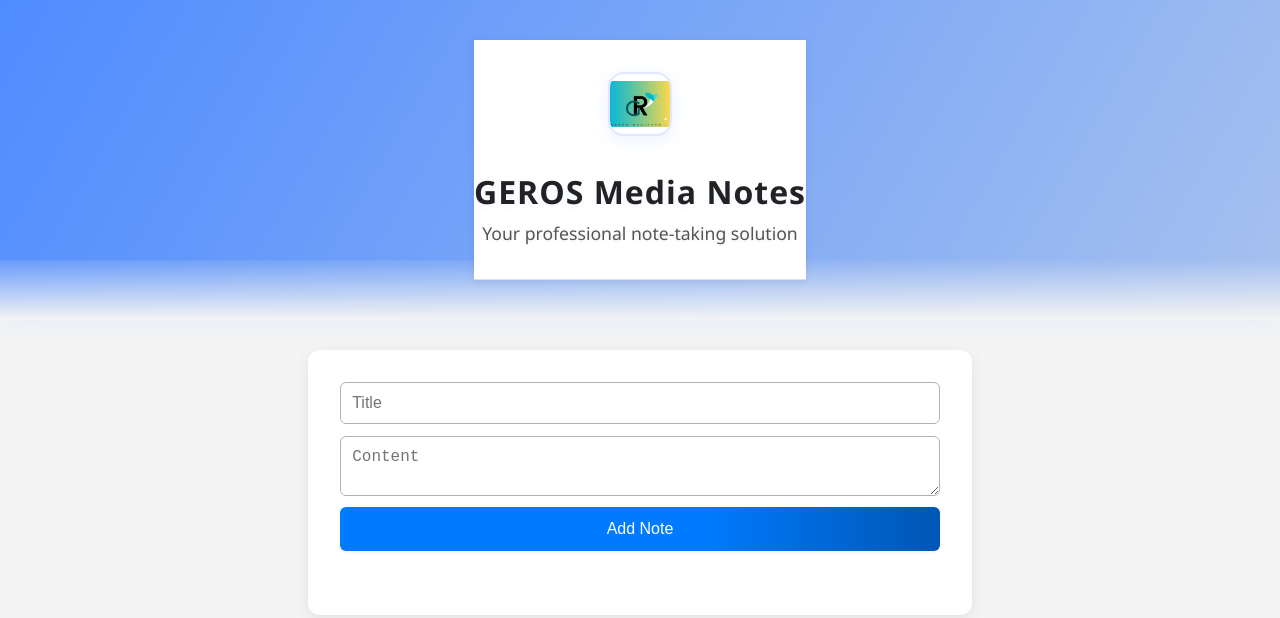
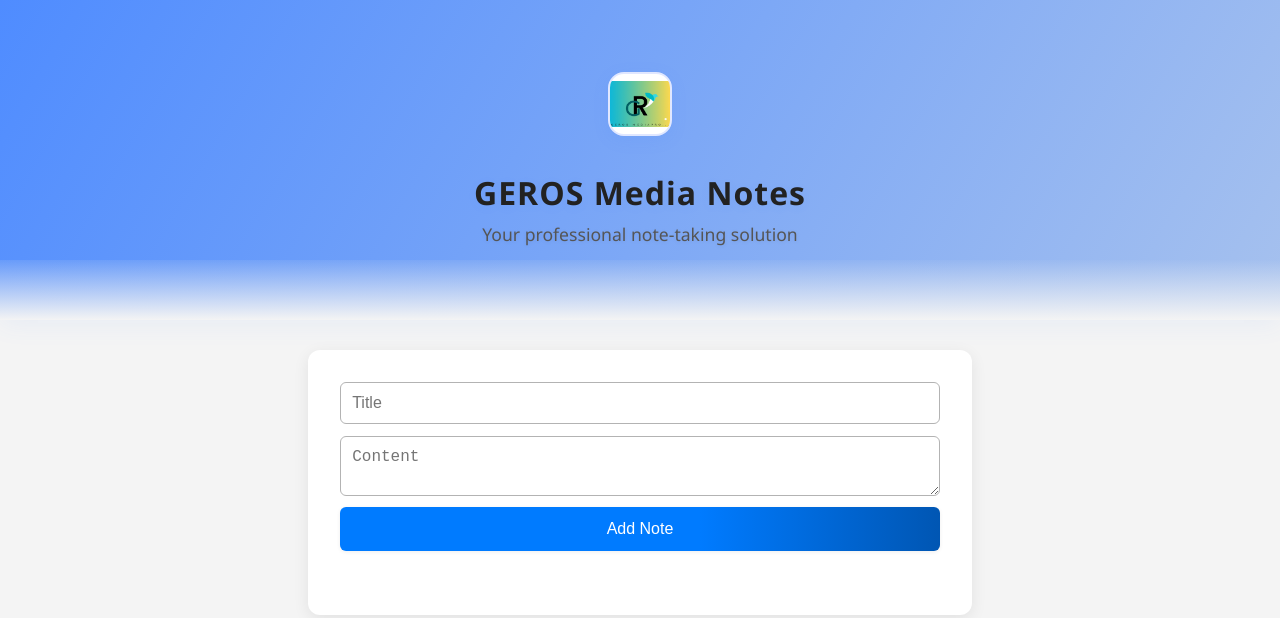
Before and after one commit to GeorgePrempeh/w7FullStackNotesApplicationusingNodeandExpress, a website: page public/index.html in a window 1280 px wide. Drawn offline with Linux system fonts and the light colour scheme; no server answers.

Commit message:
Square or box effect removal

```diff
--- a/public/styles.css
+++ b/public/styles.css
@@ -63,9 +63,9 @@ body {
 .header {
   text-align: center;
   padding: 2rem 0 1rem 0;
-  background: #fff;
-  box-shadow: 0 2px 8px rgba(0,0,0,0.07);
-  border-bottom: 1px solid #e0e0e0;
+  background: none;
+  box-shadow: none;
+  border-bottom: none;
 }
 .logo {
   width: 60px;
```
